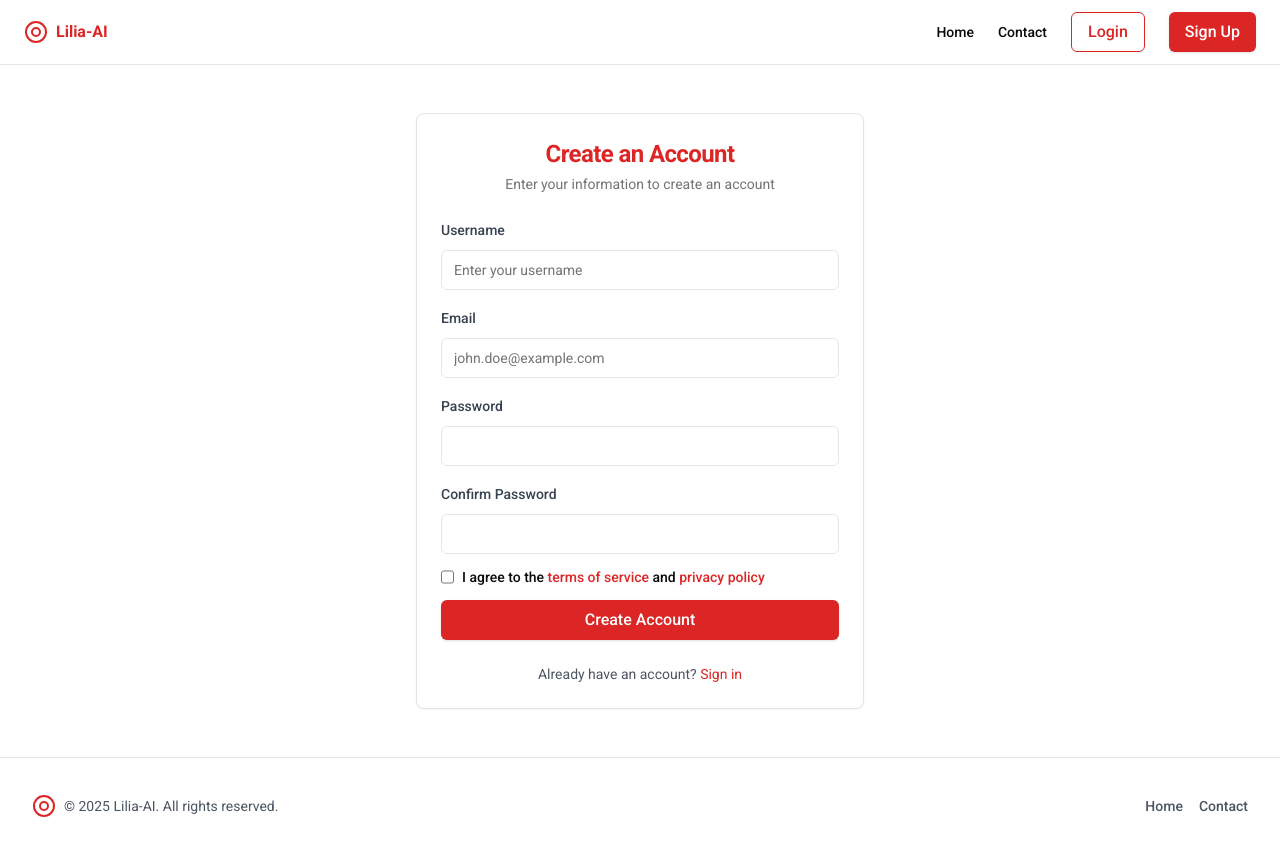
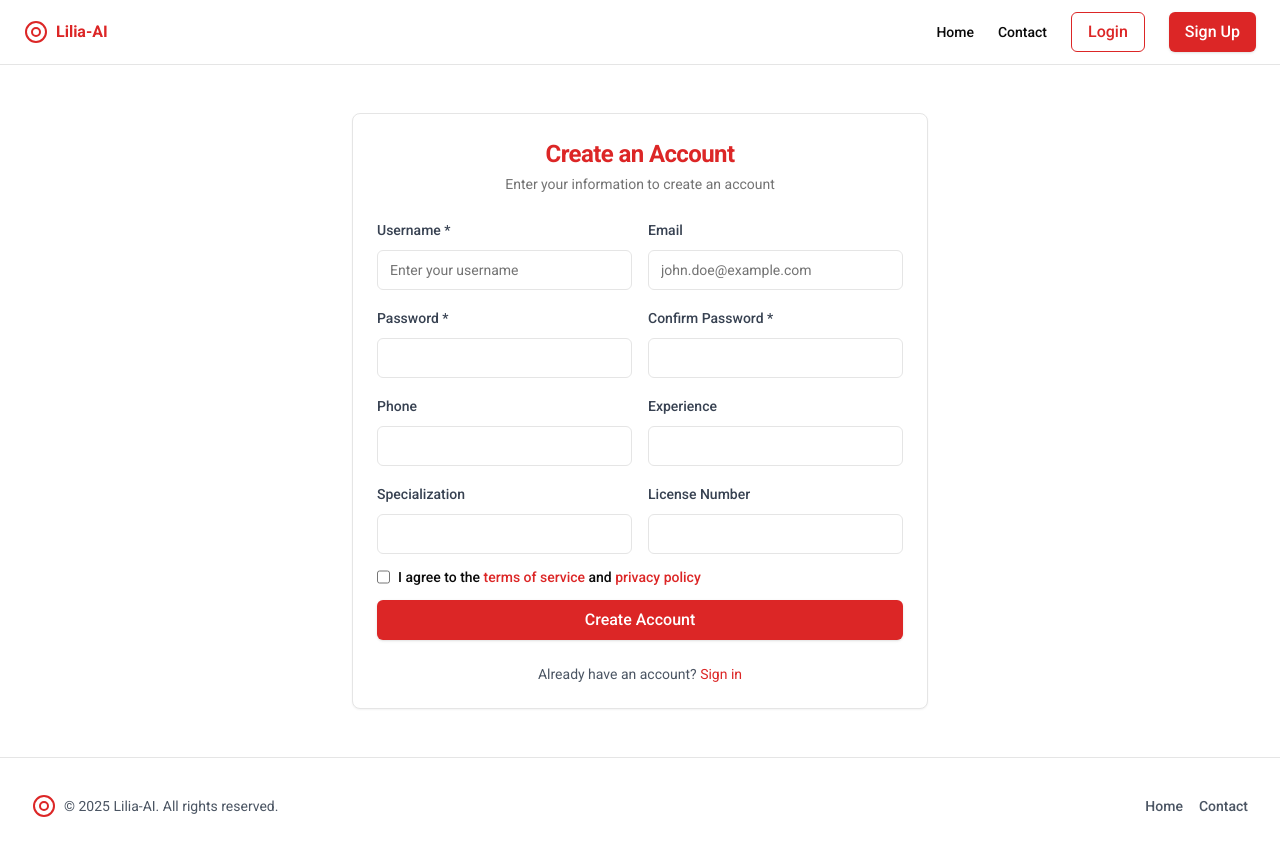
Before and after one commit to junaidsalam639/brain-aneurysm-detection, a React (Vite) app: page /signup in a window 1280 px wide. Built offline with nearby package versions, Linux system fonts and the light colour scheme.

Commit message:
signup filed change

```diff
--- a/src/components/auth/ProfileForm.jsx
+++ b/src/components/auth/ProfileForm.jsx
@@ -2,7 +2,7 @@
 import { useState } from "react"
 import { useFormik } from "formik"
 import * as Yup from "yup"
-import { User, Mail, Phone,  Stethoscope, Edit, Save, Beaker } from "lucide-react"
+import { User, Mail, Phone, Stethoscope, Edit, Save, Beaker } from "lucide-react"
 import { Button } from "../ui/Button"
 import { Card, CardContent, CardHeader, CardTitle } from "../ui/Card"
 import { Label } from "../ui/Label"
@@ -11,18 +11,15 @@ import { useSelector } from "react-redux"
 
 
 export default function ProfileForm() {
-    const {user} = useSelector((state) => state.auth);
+  const { user } = useSelector((state) => state.auth);
   const [isEditing, setIsEditing] = useState(false)
   const [profileData, setProfileData] = useState({
-    name: "Dr. Ahmad Hassan",
-    email: "ahmad.hassan@medicare.com",
-    phone: "+92-300-1234567",
-    address: "123 Medical Center, Lahore, Pakistan",
-    specialization: "Cardiology",
-    experience: "8 years",
-    license: "PMC-12345",
-    bio: "Experienced cardiologist with expertise in interventional cardiology and heart disease prevention. Committed to providing excellent patient care and advancing cardiovascular health.",
-    joinDate: "January 2020",
+    name: user?.username || "",
+    email: user?.email || "",
+    phone: user?.phone || "",
+    specialization: user?.specialization || "",
+    experience: user?.experience || "",
+    license: user?.license_number || "",
   })
 
   const formik = useFormik({
@@ -31,11 +28,9 @@ export default function ProfileForm() {
       name: Yup.string().required("Name is required"),
       email: Yup.string().email("Invalid email").required("Email is required"),
       phone: Yup.string().required("Phone is required"),
-      address: Yup.string().required("Address is required"),
       specialization: Yup.string().required("Specialization is required"),
       experience: Yup.string().required("Experience is required"),
       license: Yup.string().required("License is required"),
-      bio: Yup.string().required("Bio is required"),
     }),
     onSubmit: (values) => {
       setProfileData(values)
@@ -149,6 +144,38 @@ export default function ProfileForm() {
                       <p className="text-sm text-red-600">{formik.errors.experience}</p>
                     )}
                   </div>
+                  <div className="space-y-2">
+                    <Label htmlFor="specialization" className="text-sm font-medium text-gray-700">
+                      Specialization
+                    </Label>
+                    <Input
+                      id="specialization"
+                      name="specialization"
+                      value={formik.values.specialization}
+                      onChange={formik.handleChange}
+                      onBlur={formik.handleBlur}
+                      className={formik.touched.specialization && formik.errors.specialization ? "border-red-500" : ""}
+                    />
+                    {formik.touched.specialization && formik.errors.specialization && (
+                      <p className="text-sm text-red-600">{formik.errors.specialization}</p>
+                    )}
+                  </div>
+                  <div className="space-y-2">
+                    <Label htmlFor="license" className="text-sm font-medium text-gray-700">
+                      License
+                    </Label>
+                    <Input
+                      id="license"
+                      name="license"
+                      value={formik.values.license}
+                      onChange={formik.handleChange}
+                      onBlur={formik.handleBlur}
+                      className={formik.touched.license && formik.errors.license ? "border-red-500" : ""}
+                    />
+                    {formik.touched.license && formik.errors.license && (
+                      <p className="text-sm text-red-600">{formik.errors.license}</p>
+                    )}
+                  </div>
                 </div>
                 <div className="flex space-x-4 pt-4">
                   <Button type="submit" className="flex-1 bg-red-600 hover:bg-red-700 text-white">
--- a/src/components/auth/SingnupForm.jsx
+++ b/src/components/auth/SingnupForm.jsx
@@ -18,23 +18,36 @@ export default function SignupForm() {
       email: "",
       password: "",
       confirmPassword: "",
+      phone: "",
+      experience: "",
+      specialization: "",
+      license_number: "",
       terms: false,
     },
     validationSchema: Yup.object({
-      username: Yup.string().required("username is required"),
-      email: Yup.string().email("Invalid email address").required("Email is required"),
+      username: Yup.string().required("Username is required"),
+      email: Yup.string().email("Invalid email address"),
       password: Yup.string().min(6, "Password must be at least 6 characters").required("Password is required"),
       confirmPassword: Yup.string()
         .oneOf([Yup.ref("password"), null], "Passwords must match")
         .required("Confirm password is required"),
+      phone: Yup.number().typeError("Phone must be a number"),
+      experience: Yup.number().typeError("Experience must be a number"),
+      specialization: Yup.string(),
+      license_number: Yup.string(),
       terms: Yup.boolean().oneOf([true], "You must accept the terms and conditions"),
     }),
     onSubmit: async (values) => {
       try {
         const formData = new FormData();
         formData.append("username", values?.username);
-        formData.append("email", values.email);
-        formData.append("password", values.password);
+        formData.append("password", values?.password);
+        if (values?.email) formData.append("email", values?.email);
+        if (values?.phone) formData.append("phone", values?.phone);
+        if (values?.experience) formData.append("experience", values?.experience);
+        if (values?.specialization) formData.append("specialization", values?.specialization);
+        if (values?.license_number) formData.append("license_number", values?.license_number);
+
         const response = await signup({ formData }).unwrap();
         toast.success(response?.msg || "Signup Successfully");
         navigate("/login");
@@ -46,108 +59,80 @@ export default function SignupForm() {
 
   return (
     <main className="flex-1 flex items-center justify-center py-12 px-4 md:px-6">
-      <Card className="w-full max-w-md animate-fadeIn">
+      <Card className="w-full max-w-xl animate-fadeIn">
         <form onSubmit={formik.handleSubmit}>
           <CardHeader className="space-y-1">
             <CardTitle className="text-2xl font-bold text-center text-red-600">Create an Account</CardTitle>
             <CardDescription className="text-center">Enter your information to create an account</CardDescription>
           </CardHeader>
-          <CardContent className="space-y-4">
+          <CardContent className="grid md:grid-cols-2 gap-4">
             <div className="space-y-2">
-              <label htmlFor="username" className="text-sm font-medium text-gray-700">
-                Username
-              </label>
-              <Input
-                id="username"
-                name="username"
-                type="text"
-                placeholder="Enter your username"
-                value={formik.values.username}
-                onChange={formik.handleChange}
-                onBlur={formik.handleBlur}
-              />
-              {formik.touched.username && formik.errors.username && (
-                <p className="text-sm text-red-600">{formik.errors.username}</p>
-              )}
+              <label htmlFor="username" className="text-sm font-medium text-gray-700">Username *</label>
+              <Input id="username" name="username" type="text" placeholder="Enter your username"
+                value={formik.values?.username} onChange={formik.handleChange} onBlur={formik.handleBlur} />
+              {formik.touched.username && formik.errors.username && <p className="text-sm text-red-600">{formik.errors.username}</p>}
             </div>
             <div className="space-y-2">
-              <label htmlFor="email" className="text-sm font-medium text-gray-700">
-                Email
-              </label>
-              <Input
-                id="email"
-                name="email"
-                type="email"
-                placeholder="john.doe@example.com"
-                value={formik.values.email}
-                onChange={formik.handleChange}
-                onBlur={formik.handleBlur}
-              />
-              {formik.touched.email && formik.errors.email && (
-                <p className="text-sm text-red-600">{formik.errors.email}</p>
-              )}
+              <label htmlFor="email" className="text-sm font-medium text-gray-700">Email</label>
+              <Input id="email" name="email" type="email" placeholder="john.doe@example.com"
+                value={formik.values?.email} onChange={formik.handleChange} onBlur={formik.handleBlur} />
+              {formik.touched.email && formik.errors.email && <p className="text-sm text-red-600">{formik.errors.email}</p>}
             </div>
             <div className="space-y-2">
-              <label htmlFor="password" className="text-sm font-medium text-gray-700">
-                Password
-              </label>
-              <Input
-                id="password"
-                name="password"
-                type="password"
-                value={formik.values.password}
-                onChange={formik.handleChange}
-                onBlur={formik.handleBlur}
-              />
-              {formik.touched.password && formik.errors.password && (
-                <p className="text-sm text-red-600">{formik.errors.password}</p>
-              )}
+              <label htmlFor="password" className="text-sm font-medium text-gray-700">Password *</label>
+              <Input id="password" name="password" type="password"
+                value={formik.values?.password} onChange={formik.handleChange} onBlur={formik.handleBlur} />
+              {formik.touched.password && formik.errors.password && <p className="text-sm text-red-600">{formik.errors.password}</p>}
             </div>
             <div className="space-y-2">
-              <label htmlFor="confirmPassword" className="text-sm font-medium text-gray-700">
-                Confirm Password
-              </label>
-              <Input
-                id="confirmPassword"
-                name="confirmPassword"
-                type="password"
-                value={formik.values.confirmPassword}
-                onChange={formik.handleChange}
-                onBlur={formik.handleBlur}
-              />
-              {formik.touched.confirmPassword && formik.errors.confirmPassword && (
-                <p className="text-sm text-red-600">{formik.errors.confirmPassword}</p>
-              )}
+              <label htmlFor="confirmPassword" className="text-sm font-medium text-gray-700">Confirm Password *</label>
+              <Input id="confirmPassword" name="confirmPassword" type="password"
+                value={formik.values?.confirmPassword} onChange={formik.handleChange} onBlur={formik.handleBlur} />
+              {formik.touched.confirmPassword && formik.errors.confirmPassword && <p className="text-sm text-red-600">{formik.errors.confirmPassword}</p>}
             </div>
+            <div className="space-y-2">
+              <label htmlFor="phone" className="text-sm font-medium text-gray-700">Phone</label>
+              <Input id="phone" name="phone" type="text"
+                value={formik.values?.phone} onChange={formik.handleChange} onBlur={formik.handleBlur} />
+              {formik.touched.phone && formik.errors.phone && <p className="text-sm text-red-600">{formik.errors.phone}</p>}
+            </div>
+            <div className="space-y-2">
+              <label htmlFor="experience" className="text-sm font-medium text-gray-700">Experience</label>
+              <Input id="experience" name="experience" type="text"
+                value={formik.values?.experience} onChange={formik.handleChange} onBlur={formik.handleBlur} />
+              {formik.touched.experience && formik.errors.experience && <p className="text-sm text-red-600">{formik.errors.experience}</p>}
+            </div>
+            <div className="space-y-2">
+              <label htmlFor="specialization" className="text-sm font-medium text-gray-700">Specialization</label>
+              <Input id="specialization" name="specialization" type="text"
+                value={formik.values?.specialization} onChange={formik.handleChange} onBlur={formik.handleBlur} />
+              {formik.touched.specialization && formik.errors.specialization && <p className="text-sm text-red-600">{formik.errors.specialization}</p>}
+            </div>
+            <div className="space-y-2">
+              <label htmlFor="license_number" className="text-sm font-medium text-gray-700">License Number</label>
+              <Input id="license_number" name="license_number" type="text"
+                value={formik.values?.license_number} onChange={formik.handleChange} onBlur={formik.handleBlur} />
+              {formik.touched.license_number && formik.errors.license_number && <p className="text-sm text-red-600">{formik.errors.license_number}</p>}
+            </div>
+            <div className="col-span-2">
               <div className="flex gap-2">
                 <input
                   id="terms"
                   type="checkbox"
-                checked={formik.values.terms}
-                onChange={(checked) => {
-                  formik.setFieldValue("terms", checked.target.checked)
-                }}
+                  checked={formik.values?.terms}
+                  onChange={(checked) => formik.setFieldValue("terms", checked.target.checked)}
                   onBlur={formik.handleBlur}
                   className="accent-red-600"
                 />
-              <label
-                htmlFor="terms"
-                className="text-sm font-medium leading-none"
-              >
+                <label htmlFor="terms" className="text-sm font-medium leading-none">
                   I agree to the{" "}
-                <Link href="#" className="text-red-600 hover:underline">
-                  terms of service
-                </Link>{" "}
-                and{" "}
-                <Link href="#" className="text-red-600 hover:underline">
-                  privacy policy
-                </Link>
+                  <Link href="#" className="text-red-600 hover:underline">terms of service</Link> and{" "}
+                  <Link href="#" className="text-red-600 hover:underline">privacy policy</Link>
                 </label>
               </div>
-
-            {formik.touched.terms && formik.errors.terms && (
-              <p className="text-sm text-red-600">{formik.errors.terms}</p>
-            )}
+              {formik.touched.terms && formik.errors.terms && <p className="text-sm text-red-600">{formik.errors.terms}</p>}
+            </div>
+            <div className="col-span-2">
               <Button
                 type="submit"
                 disabled={isLoading}
@@ -155,14 +140,13 @@ export default function SignupForm() {
               >
                 {isLoading ? <Loader className="animate-spin w-5 h-5" /> : 'Create Account'}
               </Button>
+            </div>
           </CardContent>
         </form>
         <CardFooter className="flex flex-col items-center">
           <p className="text-sm text-gray-600">
             Already have an account?{" "}
-            <Link to="/login" className="text-red-600 hover:underline">
-              Sign in
-            </Link>
+            <Link to="/login" className="text-red-600 hover:underline">Sign in</Link>
           </p>
         </CardFooter>
       </Card>
--- a/src/components/layout/ProfileHeader.jsx
+++ b/src/components/layout/ProfileHeader.jsx
@@ -12,7 +12,7 @@ export default function ProfileHeader() {
     const dropdownRef = useRef(null);
     const dispatch = useDispatch();
     const navigate = useNavigate();
-    const {user} = useSelector((state) => state.auth);
+    const { user } = useSelector((state) => state.auth);
     const [isDropdownOpen, setIsDropdownOpen] = useState(false)
 
     useEffect(() => {
--- a/src/components/patients/scans/ScansIds.jsx
+++ b/src/components/patients/scans/ScansIds.jsx
@@ -47,7 +47,7 @@ export default function ScansIds({ patient }) {
     return (
         <>
             <Card className="p-4 my-4">
-                <div className="mb-6 flex justify-between items-center">
+                <div className="flex justify-between items-center">
                     <div>
                         <h1 className="text-2xl font-bold text-red-600">Medical Scan Analysis</h1>
                         <p className="text-gray-600">Advanced AI-powered medical scan processing</p>
@@ -60,7 +60,7 @@ export default function ScansIds({ patient }) {
                         Upload New Scan
                     </Button>
                 </div>
-                <div className="space-y-2 grid md:grid-cols-6 gap-2 justify-center items-baseline">
+                {scanData?.length > 0 && <div className="mt-4 space-y-2 grid md:grid-cols-6 gap-2 justify-center items-baseline">
                     {scanData?.map((scan) => (
                         <button
                             key={scan?.scan_id}
@@ -75,7 +75,7 @@ export default function ScansIds({ patient }) {
                             <span>ID: {scan?.scan_id}</span>
                         </button>
                     ))}
-                </div>
+                </div>}
             </Card>
 
 
--- a/src/pages/patients/PatientsPage.jsx
+++ b/src/pages/patients/PatientsPage.jsx
@@ -43,6 +43,7 @@ export default function PatientsPage() {
             formData.append("history", updatedValue?.history);
             const response = await editPatientApi({ formData, id: updatedValue?.id }).unwrap();
             toast.success(response?.msg || "Edit Patients Successfully");
+            setSelectedPatient(response?.patient);
             setEditingPatient(null);
         } catch (err) {
             toast.error(err?.data?.detail || "Something went wrong");
```
Lines whose indentation alone changed are shown as unchanged.
